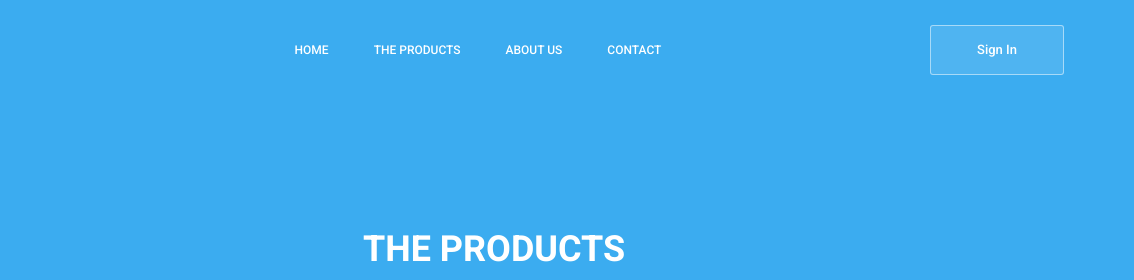
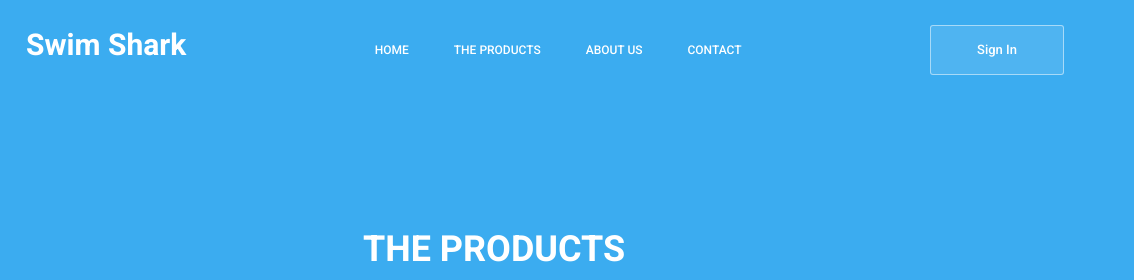
Before and after one commit to szsaito/SwimShark, a plain HTML site: page the-products.html in a window 1280 px wide. Shown: the top 280 px of the page, 146-1280 px from the left. Drawn offline with Linux system fonts and the light colour scheme.

Commit message:
Update the-products.html

```diff
--- a/the-products.html
+++ b/the-products.html
@@ -27,6 +27,9 @@
 					<div class="container box_1620">
 						<!-- Brand and toggle get grouped for better mobile display -->
 						<a class="navbar-brand logo_h" href="index.html"><img src="img/swimshark_logo.png" alt=""></a>
+						<h2>
+						<font color="white">Swim Shark</font>
+							</h2>
 						<button class="navbar-toggler" type="button" data-toggle="collapse" data-target="#navbarSupportedContent" aria-controls="navbarSupportedContent" aria-expanded="false" aria-label="Toggle navigation">
 							<span class="icon-bar"></span>
 							<span class="icon-bar"></span>
```
